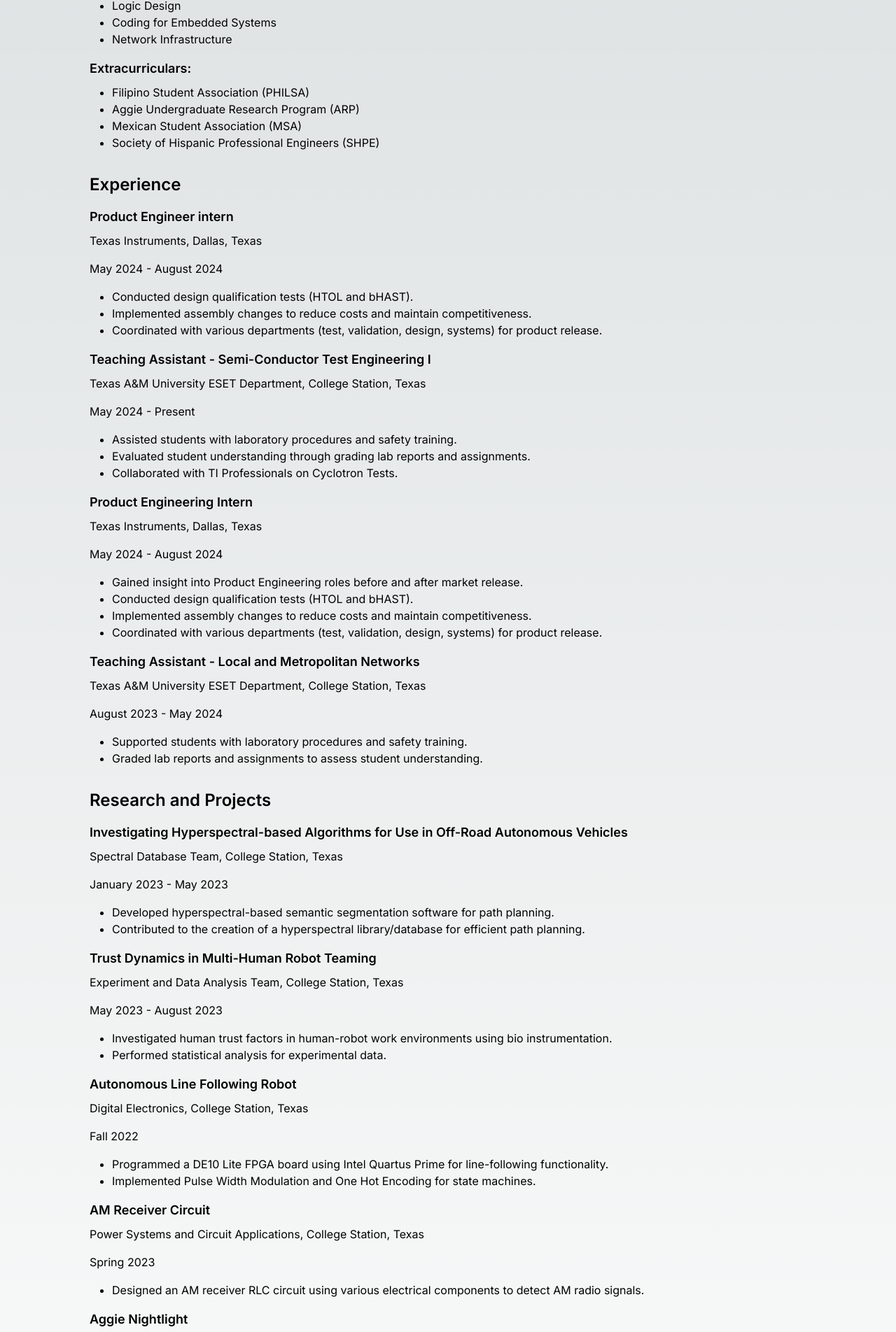
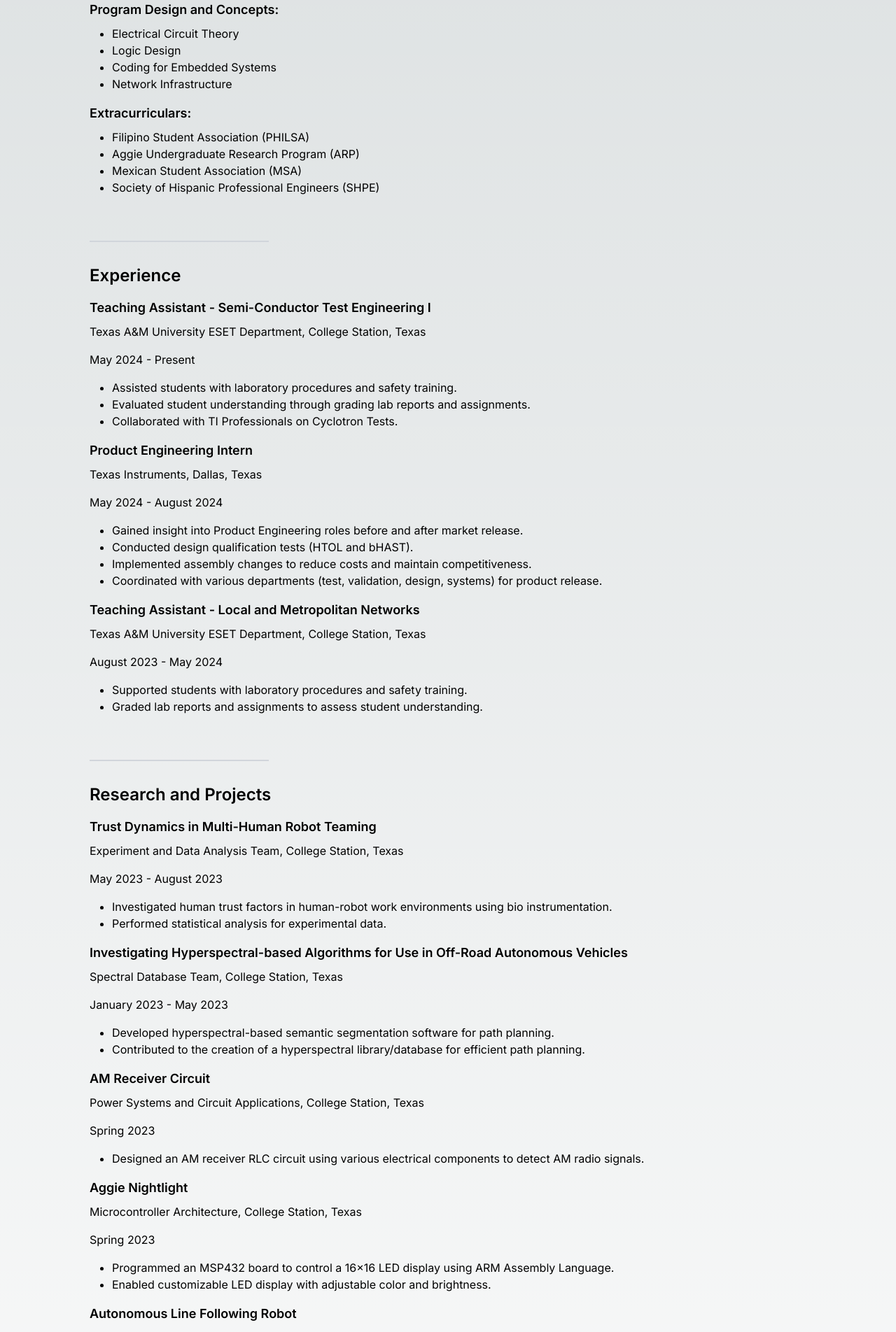
Before and after one commit to adamcesco/jackie-portfolio, a Next.js app: page / in a window 1280 px wide. Shown: the part 848-2752 px from the top of the page at 70% size. Built offline with nearby package versions, Linux system fonts and the light colour scheme.

Commit message:
chore: Update page.js to have correct and properly ordered information

```diff
--- a/src/app/page.js
+++ b/src/app/page.js
@@ -8,11 +8,11 @@ export default function Home() {
         <p className="mb-4">Email: jacquelinenaleman@gmail.com</p>
         <p className="mb-8">LinkedIn: <a href="https://www.linkedin.com/in/jacqueline-aleman" target="_blank" rel="noopener noreferrer">linkedin.com/in/jacqueline-aleman</a></p>
       </div>
-
+      <div className="mb-16"></div> {/* Spacer */}
       <div className="mb-32 grid text-center lg:max-w-5xl lg:w-full lg:mb-0 lg:grid-cols-4 lg:text-left">
         <div className="col-span-4 mb-8">
           <h2 className="text-2xl font-semibold mb-4">Education</h2>
-          <p className="mb-4">Texas A&M University – College Station, Texas</p>
+          <p className="mb-4">Texas A&M University - College Station, Texas</p>
           <p className="mb-4">B.S. Electrical Systems Engineering Technology</p>
           <p className="mb-4">Minors: Cybersecurity & Project Management</p>
           <p className="mb-4">Expected Graduation: May 2025</p>
@@ -46,17 +46,9 @@ export default function Home() {
             <li>Society of Hispanic Professional Engineers (SHPE)</li>
           </ul>
         </div>
-
+        <hr className="border-t-2 border-gray-300 my-8" /> {/* Divider */}
         <div className="col-span-4 mb-8">
           <h2 className="text-2xl font-semibold mb-4">Experience</h2>
-          <h3 className="text-lg font-semibold mb-2">Product Engineer intern</h3>
-          <p className="mb-4">Texas Instruments, Dallas, Texas</p>
-          <p className="mb-4">May 2024 - August 2024</p>
-          <ul className="list-disc pl-8 mb-4">
-            <li>Conducted design qualification tests (HTOL and bHAST).</li>
-            <li>Implemented assembly changes to reduce costs and maintain competitiveness.</li>
-            <li>Coordinated with various departments (test, validation, design, systems) for product release.</li>
-          </ul>
           <h3 className="text-lg font-semibold mb-2">Teaching Assistant - Semi-Conductor Test Engineering I</h3>
           <p className="mb-4">Texas A&M University ESET Department, College Station, Texas</p>
           <p className="mb-4">May 2024 - Present</p>
@@ -82,16 +74,9 @@ export default function Home() {
             <li>Graded lab reports and assignments to assess student understanding.</li>
           </ul>
         </div>
-
+        <hr className="border-t-2 border-gray-300 my-8" /> {/* Divider */}
         <div className="col-span-4 mb-8">
           <h2 className="text-2xl font-semibold mb-4">Research and Projects</h2>
-          <h3 className="text-lg font-semibold mb-2">Investigating Hyperspectral-based Algorithms for Use in Off-Road Autonomous Vehicles</h3>
-          <p className="mb-4">Spectral Database Team, College Station, Texas</p>
-          <p className="mb-4">January 2023 - May 2023</p>
-          <ul className="list-disc pl-8 mb-4">
-            <li>Developed hyperspectral-based semantic segmentation software for path planning.</li>
-            <li>Contributed to the creation of a hyperspectral library/database for efficient path planning.</li>
-          </ul>
           <h3 className="text-lg font-semibold mb-2">Trust Dynamics in Multi-Human Robot Teaming</h3>
           <p className="mb-4">Experiment and Data Analysis Team, College Station, Texas</p>
           <p className="mb-4">May 2023 - August 2023</p>
@@ -99,12 +84,12 @@ export default function Home() {
             <li>Investigated human trust factors in human-robot work environments using bio instrumentation.</li>
             <li>Performed statistical analysis for experimental data.</li>
           </ul>
-          <h3 className="text-lg font-semibold mb-2">Autonomous Line Following Robot</h3>
-          <p className="mb-4">Digital Electronics, College Station, Texas</p>
-          <p className="mb-4">Fall 2022</p>
+          <h3 className="text-lg font-semibold mb-2">Investigating Hyperspectral-based Algorithms for Use in Off-Road Autonomous Vehicles</h3>
+          <p className="mb-4">Spectral Database Team, College Station, Texas</p>
+          <p className="mb-4">January 2023 - May 2023</p>
           <ul className="list-disc pl-8 mb-4">
-            <li>Programmed a DE10 Lite FPGA board using Intel Quartus Prime for line-following functionality.</li>
-            <li>Implemented Pulse Width Modulation and One Hot Encoding for state machines.</li>
+            <li>Developed hyperspectral-based semantic segmentation software for path planning.</li>
+            <li>Contributed to the creation of a hyperspectral library/database for efficient path planning.</li>
           </ul>
           <h3 className="text-lg font-semibold mb-2">AM Receiver Circuit</h3>
           <p className="mb-4">Power Systems and Circuit Applications, College Station, Texas</p>
@@ -115,12 +100,19 @@ export default function Home() {
           <h3 className="text-lg font-semibold mb-2">Aggie Nightlight</h3>
           <p className="mb-4">Microcontroller Architecture, College Station, Texas</p>
           <p className="mb-4">Spring 2023</p>
-          <ul className="list-disc pl-8">
+          <ul className="list-disc pl-8 mb-4">
             <li>Programmed an MSP432 board to control a 16x16 LED display using ARM Assembly Language.</li>
             <li>Enabled customizable LED display with adjustable color and brightness.</li>
           </ul>
+          <h3 className="text-lg font-semibold mb-2">Autonomous Line Following Robot</h3>
+          <p className="mb-4">Digital Electronics, College Station, Texas</p>
+          <p className="mb-4">Fall 2022</p>
+          <ul className="list-disc pl-8">
+            <li>Programmed a DE10 Lite FPGA board using Intel Quartus Prime for line-following functionality.</li>
+            <li>Implemented Pulse Width Modulation and One Hot Encoding for state machines.</li>
+          </ul>
         </div>
-
+        <hr className="border-t-2 border-gray-300 my-8" /> {/* Divider */}
         <div className="col-span-4 mb-8">
           <h2 className="text-2xl font-semibold mb-4">Skills</h2>
           <h3 className="text-lg font-semibold mb-2">Technical:</h3>
@@ -130,7 +122,7 @@ export default function Home() {
           <h3 className="text-lg font-semibold mb-2">Interests:</h3>
           <p className="mb-4">Semiconductor, Medical Equipment Development, Cyber Security, Machine Learning, Project Management, Circuit Schematics, Community Service</p>
         </div>
-
+        <hr className="border-t-2 border-gray-300 my-8" /> {/* Divider */}
         <div className="col-span-4 mb-8">
           <h2 className="text-2xl font-semibold mb-4">Awards & Honors</h2>
           <ul className="list-disc pl-8">
```
Also changed, not shown: 1 other file (tests, documents, lock files or other folders).
